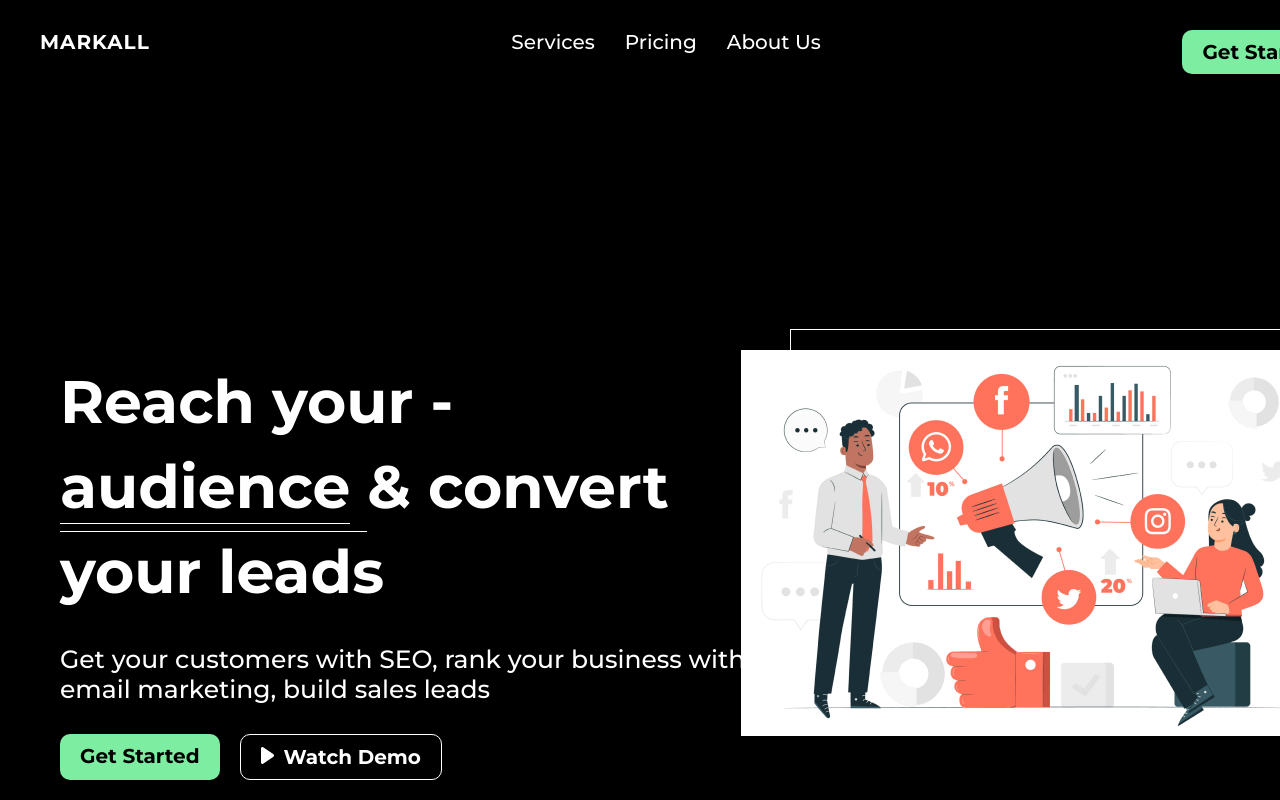
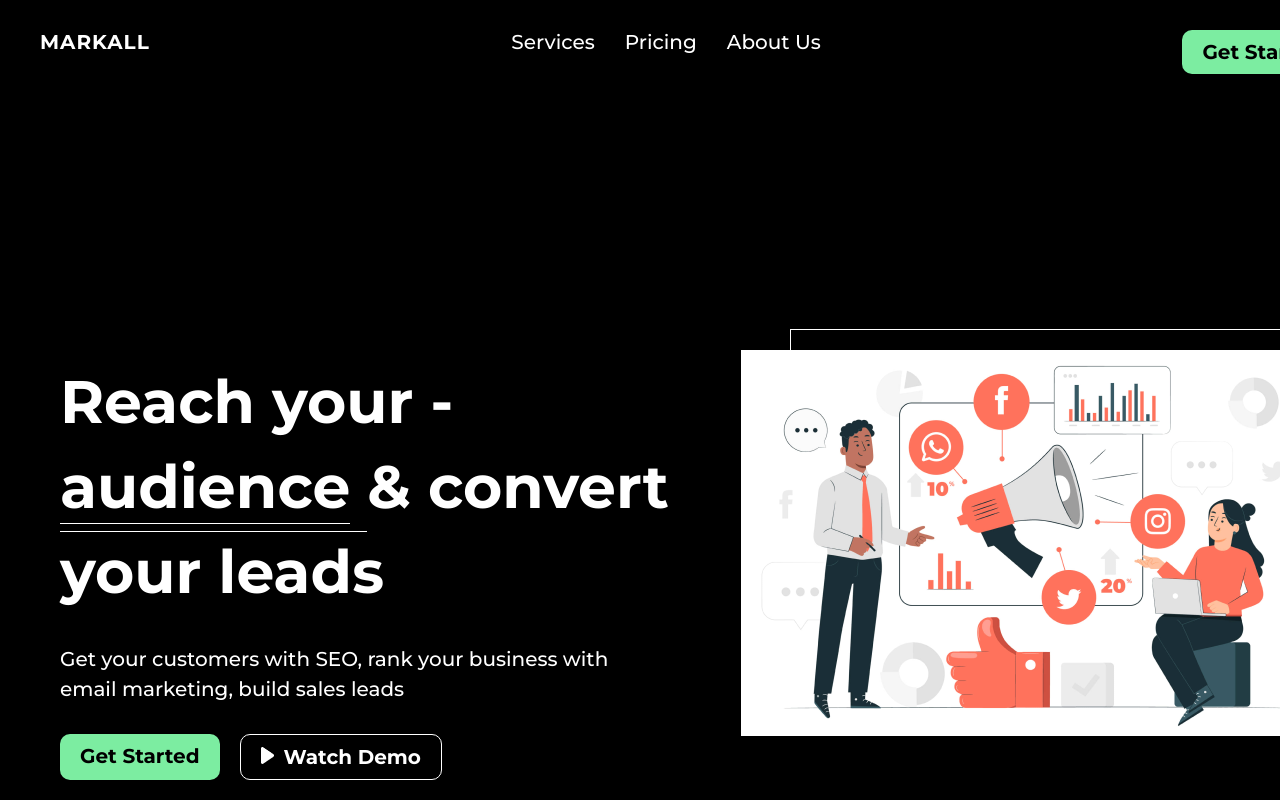
Before and after one commit to naveenchinnadurai/markall_landing_page, a React (Vite) app: page / in a window 1280 px wide. Shown: the top 800 px of the page. Built offline with nearby package versions, Linux system fonts and the light colour scheme.

Commit message:
updated:banner

```diff
--- a/src/App.css
+++ b/src/App.css
@@ -40,7 +40,7 @@
 .banner-txt-div>p {
     margin: 30px 0;
     line-height: 30px;
-    font-size: 25px;
+    font-size: 20px;
     font-weight: 400;
     width: 710px;
 }
--- a/src/index.css
+++ b/src/index.css
@@ -7,6 +7,7 @@
 
 body {
     background-color: white;
+    width: 100vw;
 }
 
 li {
--- a/src/styles/contact.css
+++ b/src/styles/contact.css
@@ -86,9 +86,9 @@ input:focus {
 .submit-btn {
     background-color: rgb(62, 98, 216);
     width: fit-content;
-    padding: 20px 50px;
+    padding: 15px 40px;
     color: white;
-    margin: 70px 0;
+    margin: 50px 0;
     font-size: 20px;
     cursor: pointer;
 }
```
